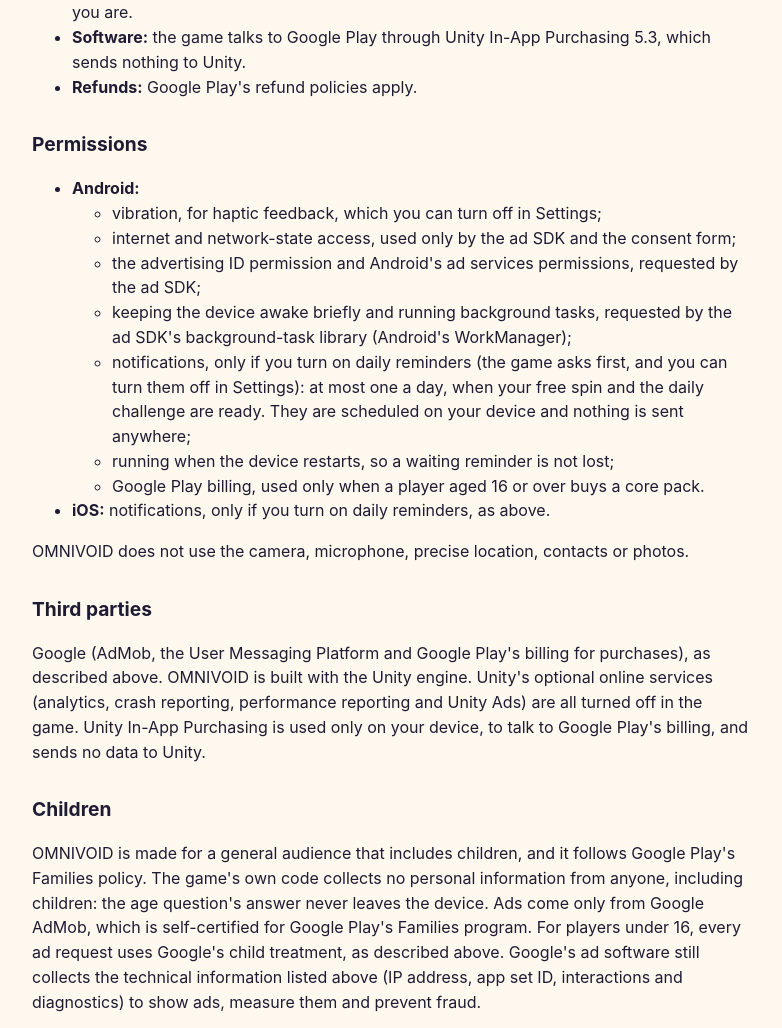
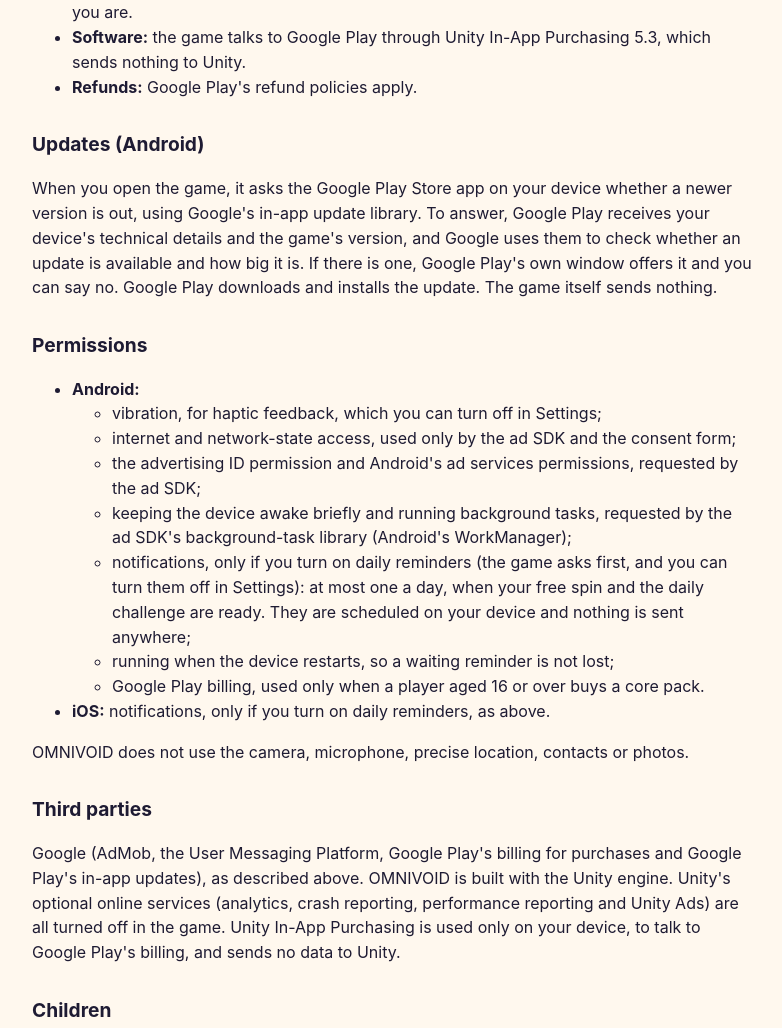
Before and after one commit to VladAlex98/VladAlex98.github.io, a plain HTML site: page privacy-policy.html in a window 1280 px wide. Shown: the part 2500-3528 px from the top of the page, without its empty margins (248-1030 px from the left). Drawn offline with Linux system fonts and the light colour scheme.

Commit message:
Privacy policy: updates from Google Play on Android (24 November 2026)
Co-Authored-By: Claude Opus 5.5 <noreply@anthropic.com>

```diff
--- a/privacy-policy.html
+++ b/privacy-policy.html
@@ -27,11 +27,13 @@ code{background:#f0e6d6;padding:0 .3em;border-radius:3px}a{color:#3b2fb8}
 <h2>In-app purchases</h2>
 <p>Players aged 16 or over can buy packs of Singularity Cores in UPGRADES → GET CORES. Players under 16, and players who have not answered the age question, never see the store, and the game never connects to it for them.</p>
 <ul><li><strong>Payment:</strong> you pay Google through Google Play's billing system (on iOS, Apple's App Store). Google handles your payment details under its own privacy policy. We never receive your card, bank or billing details.</li><li><strong>What the game receives:</strong> from Google Play, on your device, the product you bought, its transaction ID and the store's receipt. The game uses them only on your device to add your cores and to make sure each purchase adds them once, and it keeps the transaction IDs with your progress, as listed above. Google pays us the sale without telling us who you are.</li><li><strong>Software:</strong> the game talks to Google Play through Unity In-App Purchasing 5.3, which sends nothing to Unity.</li><li><strong>Refunds:</strong> Google Play's refund policies apply.</li></ul>
+<h2>Updates (Android)</h2>
+<p>When you open the game, it asks the Google Play Store app on your device whether a newer version is out, using Google's in-app update library. To answer, Google Play receives your device's technical details and the game's version, and Google uses them to check whether an update is available and how big it is. If there is one, Google Play's own window offers it and you can say no. Google Play downloads and installs the update. The game itself sends nothing.</p>
 <h2>Permissions</h2>
 <ul><li><strong>Android:</strong><ul><li>vibration, for haptic feedback, which you can turn off in Settings;</li><li>internet and network-state access, used only by the ad SDK and the consent form;</li><li>the advertising ID permission and Android's ad services permissions, requested by the ad SDK;</li><li>keeping the device awake briefly and running background tasks, requested by the ad SDK's background-task library (Android's WorkManager);</li><li>notifications, only if you turn on daily reminders (the game asks first, and you can turn them off in Settings): at most one a day, when your free spin and the daily challenge are ready. They are scheduled on your device and nothing is sent anywhere;</li><li>running when the device restarts, so a waiting reminder is not lost;</li><li>Google Play billing, used only when a player aged 16 or over buys a core pack.</li></ul></li><li><strong>iOS:</strong> notifications, only if you turn on daily reminders, as above.</li></ul>
 <p>OMNIVOID does not use the camera, microphone, precise location, contacts or photos.</p>
 <h2>Third parties</h2>
-<p>Google (AdMob, the User Messaging Platform and Google Play's billing for purchases), as described above. OMNIVOID is built with the Unity engine. Unity's optional online services (analytics, crash reporting, performance reporting and Unity Ads) are all turned off in the game. Unity In-App Purchasing is used only on your device, to talk to Google Play's billing, and sends no data to Unity.</p>
+<p>Google (AdMob, the User Messaging Platform, Google Play's billing for purchases and Google Play's in-app updates), as described above. OMNIVOID is built with the Unity engine. Unity's optional online services (analytics, crash reporting, performance reporting and Unity Ads) are all turned off in the game. Unity In-App Purchasing is used only on your device, to talk to Google Play's billing, and sends no data to Unity.</p>
 <h2>Children</h2>
 <p>OMNIVOID is made for a general audience that includes children, and it follows Google Play's Families policy. The game's own code collects no personal information from anyone, including children: the age question's answer never leaves the device. Ads come only from Google AdMob, which is self-certified for Google Play's Families program. For players under 16, every ad request uses Google's child treatment, as described above. Google's ad software still collects the technical information listed above (IP address, app set ID, interactions and diagnostics) to show ads, measure them and prevent fraud.</p>
 <p>Players under 16 never see the store and cannot buy anything in the game.</p>
```
